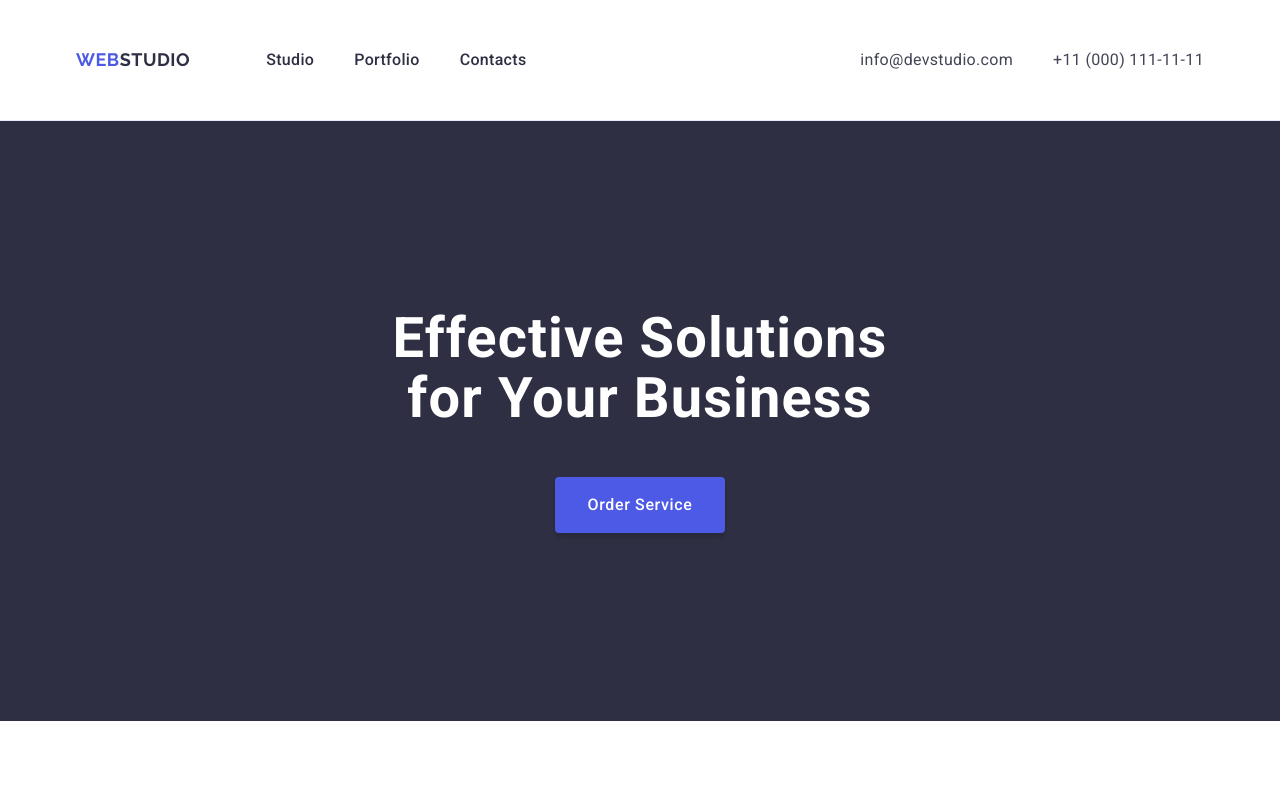
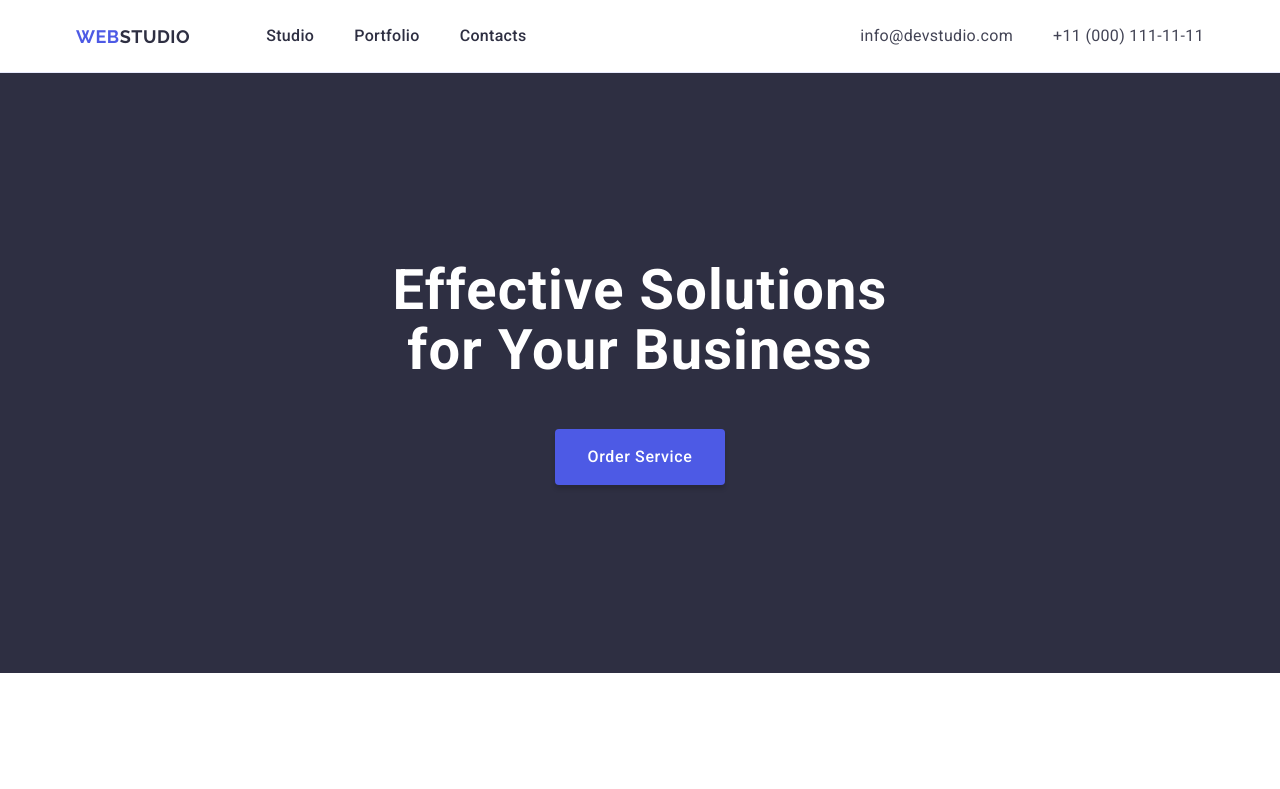
Before and after one commit to Anastasiia-Stefantsova/goit-markup-hw-03.2, a plain HTML site: page index.html in a window 1280 px wide. Shown: the top 789 px of the page. Drawn offline with nearby package versions, Linux system fonts and the light colour scheme.

Commit message:
Homework3

```diff
--- a/css/styles.css
+++ b/css/styles.css
@@ -82,7 +82,6 @@ img {
     gap: 40px;
     align-items: center;
     display: flex;
-    padding: 24px 0 24px 0;
 }
 
 .logo {
```
